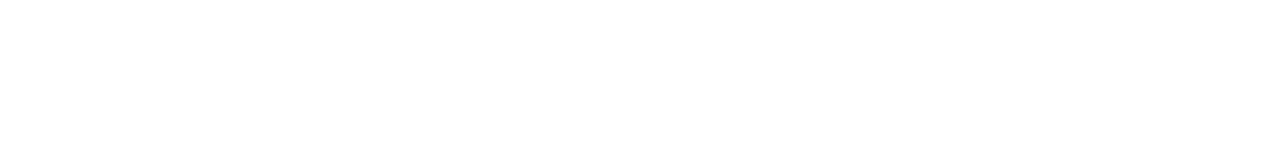
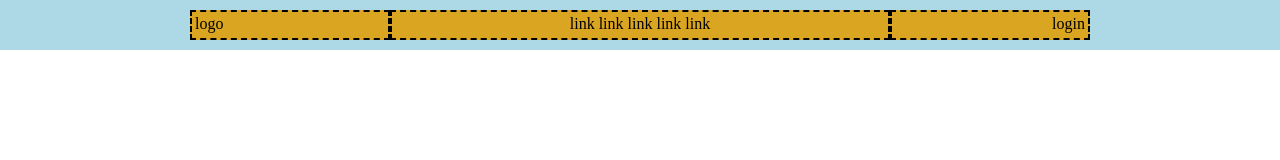
Before and after one commit to NicolaRicci100/htmlcss-struttura-discord, a plain HTML site: page index.html in a window 1280 px wide. Drawn offline with Linux system fonts and the light colour scheme.

Commit message:
header impostato

```diff
--- a/css/style.css
+++ b/css/style.css
@@ -3,3 +3,27 @@
     padding: 0;
     box-sizing: border-box;
 }
+
+header{
+    display: flex;
+    height: 50px;
+    background-color: rgb(173,216,230) ;
+    justify-content: center;
+    align-content: center;
+    flex-wrap: wrap;
+}
+header > div{
+    height: 30px;
+    width: 200px;
+    background-color: rgb(218,165,32);
+    border: 2px dashed black;
+    padding: 3px;
+}
+
+.link{
+    width: 500px;
+    text-align: center;
+}
+.login{
+    text-align: right;
+}
--- a/index.html
+++ b/index.html
@@ -9,7 +9,15 @@
 </head>
 <body>
     <header>
-
+        <div class="logo">logo</div>
+        <div  class="link">
+            <a>link</a>
+            <a>link</a>
+            <a>link</a>
+            <a>link</a>
+            <a>link</a>
+        </div>
+        <div class="login">login</div>
     </header>
     <main>
 
```
